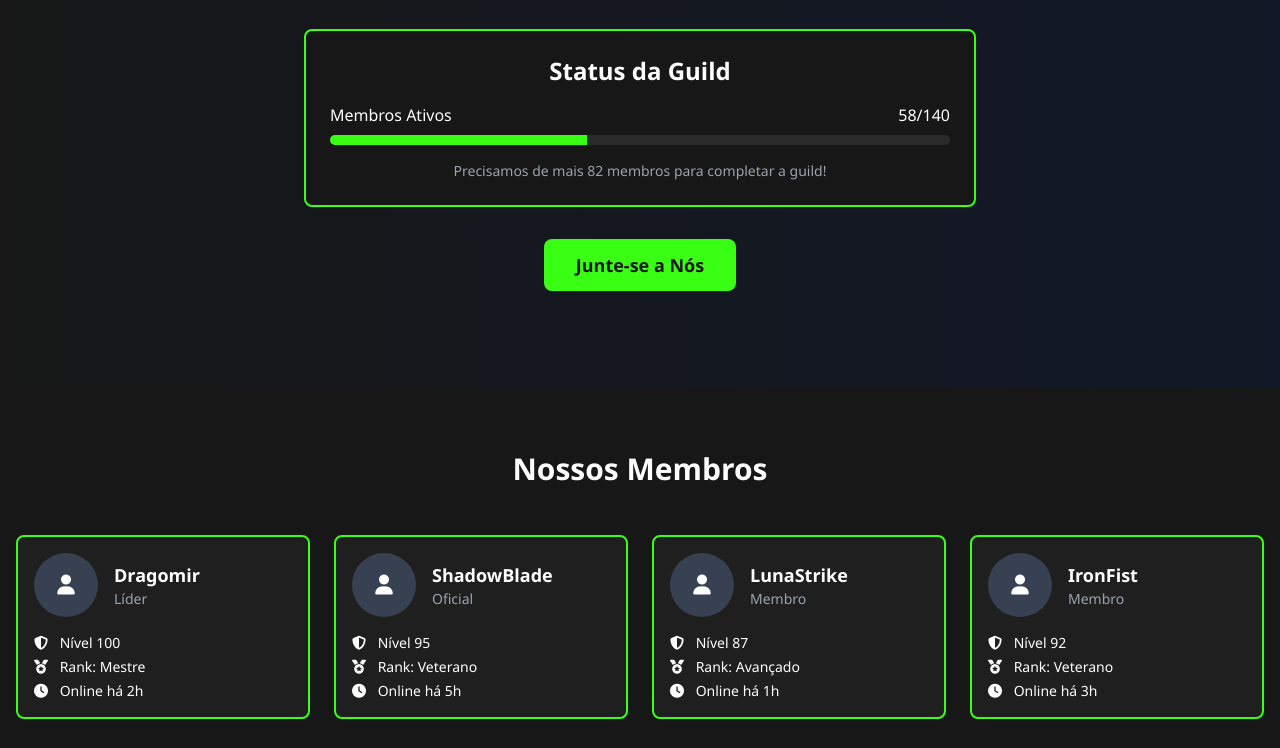
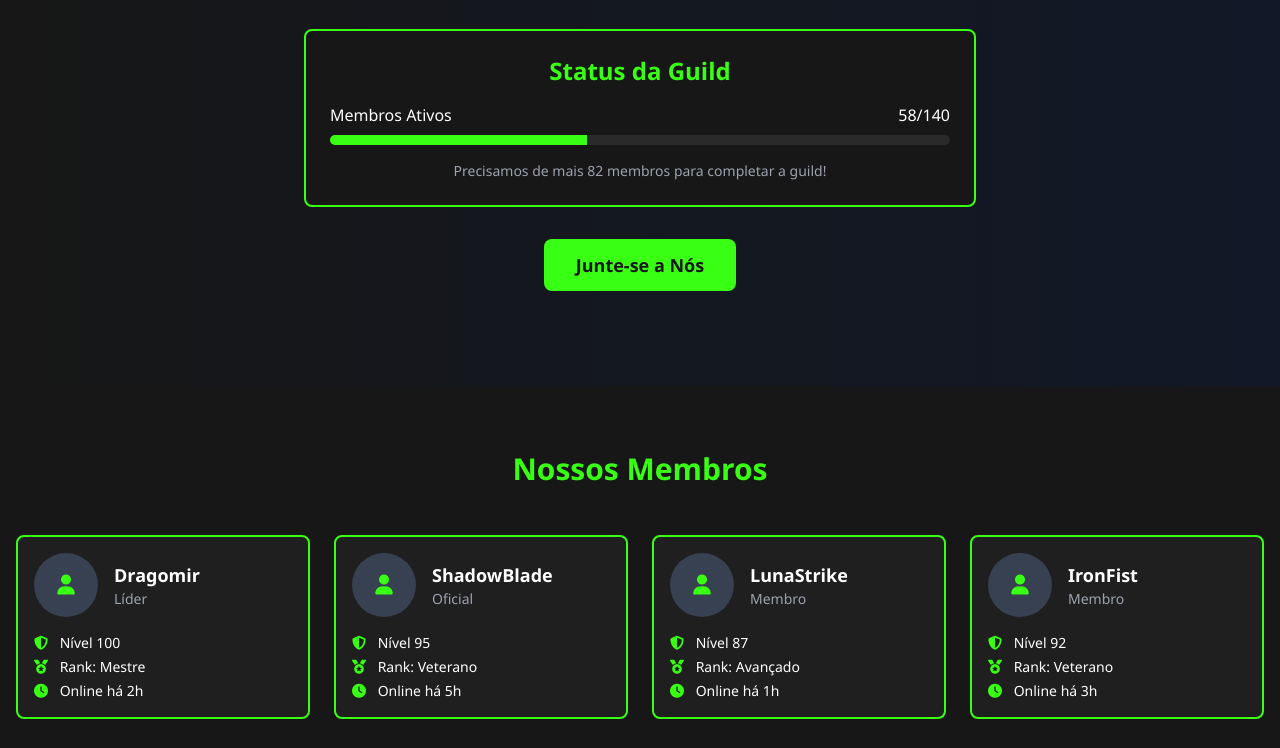
Before and after one commit to tipgabriel/guildorigem, a plain HTML site: page index.html in a window 1280 px wide. Shown: the part 272-1020 px from the top of the page. Drawn offline with nearby package versions, Linux system fonts and the light colour scheme; no server answers.

Commit message:
Update index.html

```diff
--- a/index.html
+++ b/index.html
@@ -12,7 +12,7 @@
                 extend: {
                     colors: {
                         'dark-base': '#171717',
-                        'neon-green': '#fff',
+                        'neon-green': '#39FF14',
                         'neon-green-hover': '#32E612',
                     }
                 }
```
